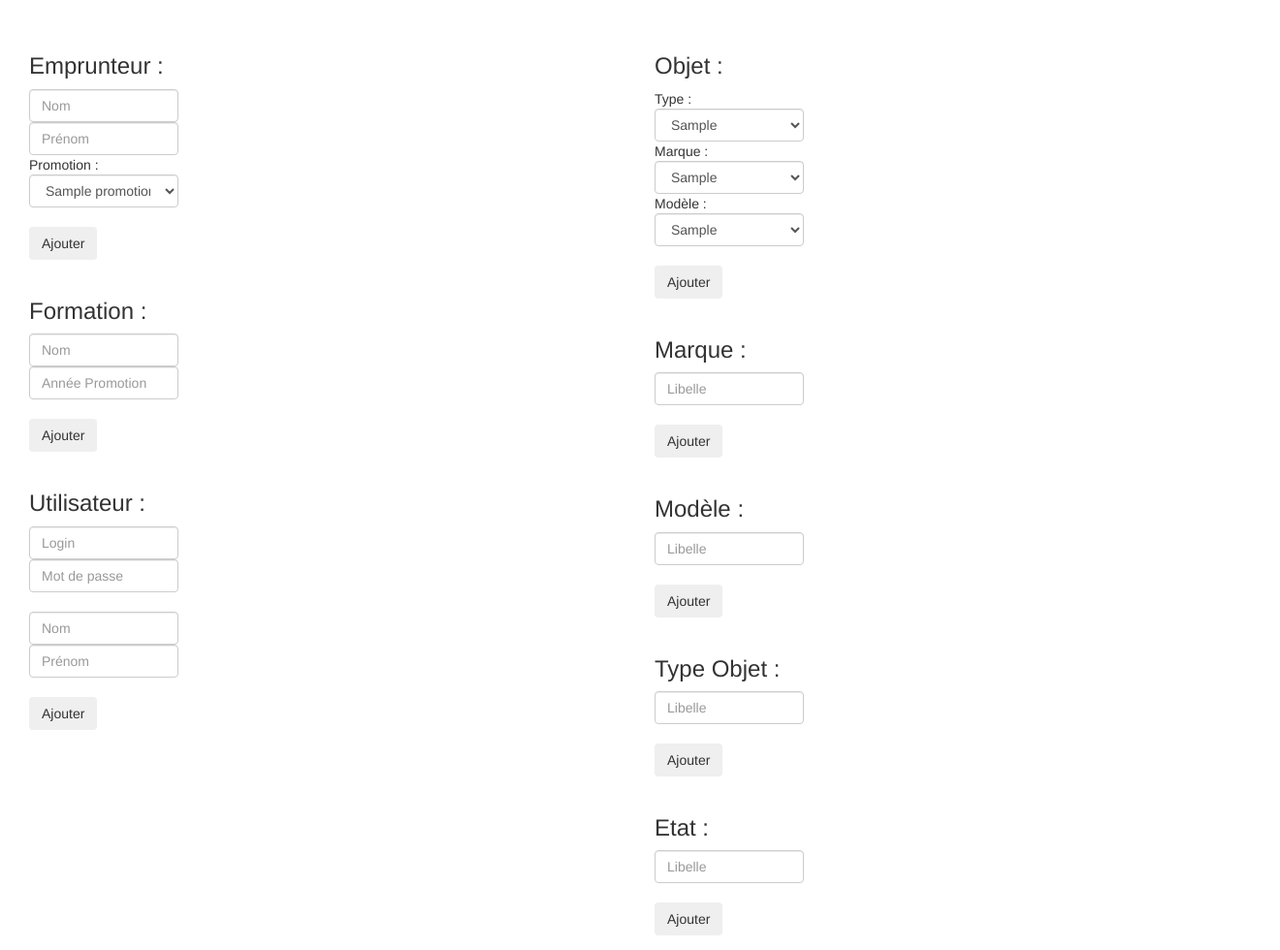
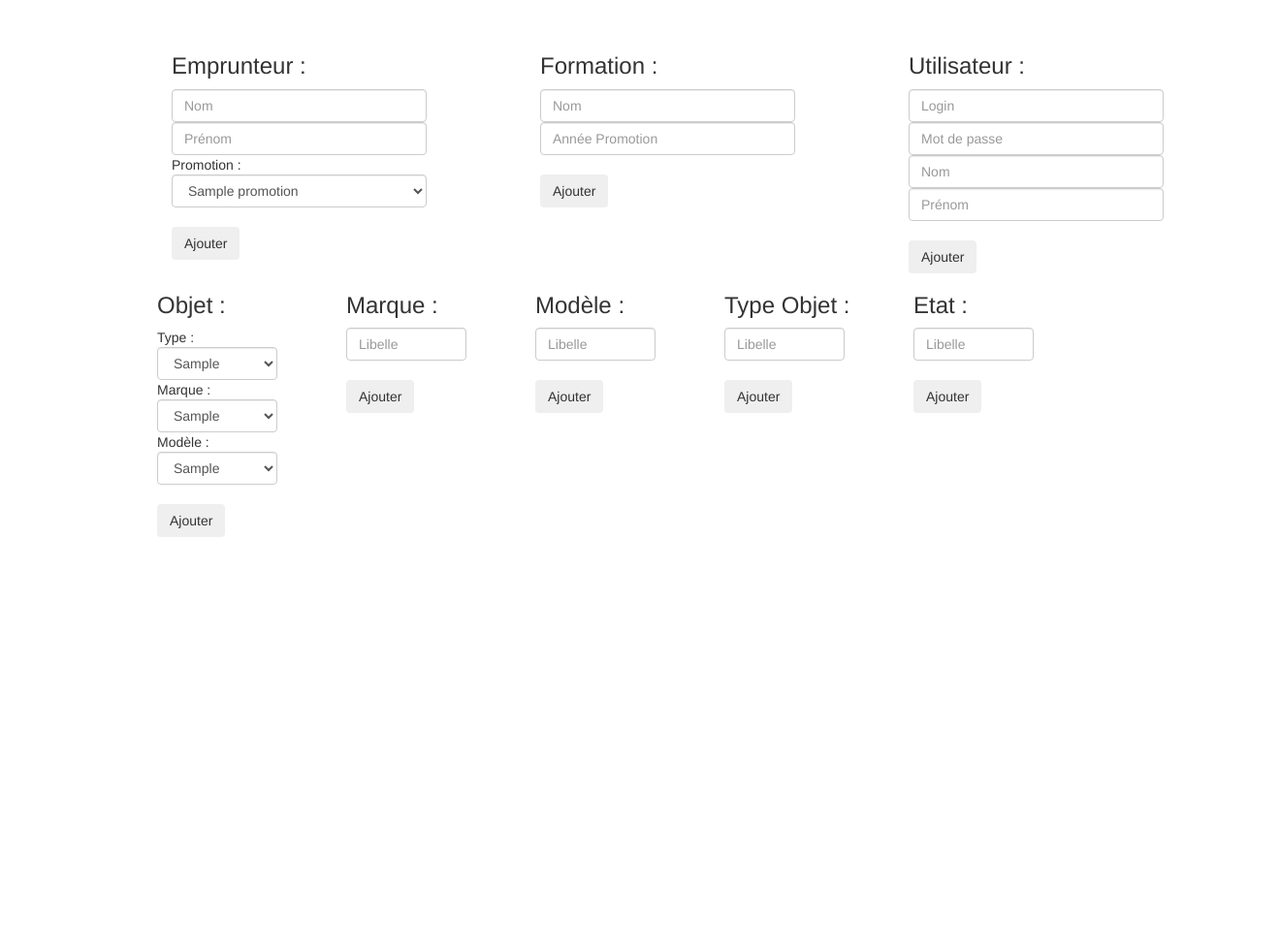
Before and after one commit to Poulpi59/Gestion_stock_epsi, a PHP site: page /pages/donnee.php in a window 1320 px wide. Shown: the part 141-1121 px from the top of the page at 97% size. After the commit the page ends 695 px from the top, so only its background shows below. Run offline with PHP 8.4, Linux system fonts and the light colour scheme; the visitor is signed in with stand-in values (Sample User, id 1); tables that the repository leaves empty or names only in its code hold one stand-in row (values such as "Sample post").

Commit message:
CSS Fix 2

```diff
--- a/css/style.css
+++ b/css/style.css
@@ -1,3 +1,16 @@
 .form-control{
     width: 25%;
 }
+
+.col-md-4 .form-control{
+    width: 75%;
+}
+
+.col-md-2 .form-control{
+    width: 75%;
+}
+
+.panel-body{
+    margin-left: 10%;
+    margin-right: 10%;
+}
--- a/pages/donnee.php
+++ b/pages/donnee.php
@@ -17,11 +17,14 @@ include("../includes/header.php");
 include_once("../includes/nav.php");
 ?>
 <div class="panel-body">
-    <div class="col-md-6">
+    <div class="container">
+        <div class=row">
+            <div class="col-md-4">
                 <h3>Emprunteur :</h3>
                 <form action="../libs/addSQL.php" method="post">
                     <input type="text" class="form-control" name="nom" placeholder="Nom" required class="form-control">
-            <input type="text" class="form-control" name="prenom" placeholder="Prénom" required class="form-control">
+                    <input type="text" class="form-control" name="prenom" placeholder="Prénom" required
+                           class="form-control">
                     <input type="hidden" name="func" value="2">
                     Promotion :
                     <select name="promo" class="form-control">
@@ -31,29 +34,38 @@ include_once("../includes/nav.php");
                             echo "<option value=" . $row["id"] . ">" . $row["nom"] . "</option>";
                         }
                         ?>
-            </select><br>
+                    </select>
+                    <br>
                     <input type="submit" value="Ajouter" class="btn">
                 </form>
-        <br>
+            </div>
+
+            <div class="col-md-4">
                 <h3>Formation :</h3>
                 <form action="../libs/addSQL.php" method="post">
                     <input type="text" class="form-control" name="nom" placeholder="Nom" required>
                     <input type="text" class="form-control" name="anneePromo" placeholder="Année Promotion" required>
-            <input type="hidden" name="func" value="4"><br>
+                    <input type="hidden" name="func" value="4">
+                    <br>
                     <input type="submit" value="Ajouter" class="btn">
                 </form>
-        <br>
+            </div>
+
+            <div class="col-md-4">
                 <h3>Utilisateur :</h3>
                 <form action="../libs/addSQL.php" method="post">
                     <input type="text" class="form-control" name="login" placeholder="Login" required>
-            <input type="text" class="form-control" name="mdp" placeholder="Mot de passe" required><br>
+                    <input type="text" class="form-control" name="mdp" placeholder="Mot de passe" required>
                     <input type="text" class="form-control" name="nom" placeholder="Nom" required>
                     <input type="text" class="form-control" name="prenom" placeholder="Prénom" required>
-            <input type="hidden" name="func" value="6"><br>
+                    <input type="hidden" name="func" value="6">
+                    <br>
                     <input type="submit" value="Ajouter" class="btn">
                 </form>
             </div>
-    <div class="col-md-6">
+        </div>
+        <div class="row">
+            <div class="col-md-2">
                 <h3>Objet :</h3>
                 <form action="../libs/addSQL.php" method="post">
                     Type :
@@ -80,37 +92,52 @@ include_once("../includes/nav.php");
                     }
                     ?>
                     </select>
-            <input type="hidden" name="func" value="10"><br>
+                    <input type="hidden" name="func" value="10">
+                    <br>
                     <input type="submit" value="Ajouter" class="btn">
                 </form>
-        <br>
+            </div>
+
+            <div class="col-md-2">
                 <h3>Marque :</h3>
                 <form action="../libs/addSQL.php" method="post">
                     <input type="text" class="form-control" name="libelle" placeholder="Libelle" required>
-            <input type="hidden" name="func" value="7"><br>
+                    <input type="hidden" name="func" value="7">
+                    <br>
                     <input type="submit" value="Ajouter" class="btn">
                 </form>
-        <br>
+            </div>
+
+            <div class="col-md-2">
                 <h3>Modèle :</h3>
                 <form action="../libs/addSQL.php" method="post">
                     <input type="text" class="form-control" name="libelle" placeholder="Libelle" required>
-            <input type="hidden" name="func" value="8"><br>
+                    <input type="hidden" name="func" value="8">
+                    <br>
                     <input type="submit" value="Ajouter" class="btn">
                 </form>
-        <br>
+            </div>
+
+            <div class="col-md-2">
                 <h3>Type Objet :</h3>
                 <form action="../libs/addSQL.php" method="post">
                     <input type="text" class="form-control" name="libelle" placeholder="Libelle" required>
-            <input type="hidden" name="func" value="9"><br>
+                    <input type="hidden" name="func" value="9">
+                    <br>
                     <input type="submit" value="Ajouter" class="btn">
                 </form>
-        <br>
+            </div>
+
+            <div class="col-md-2">
                 <h3>Etat :</h3>
                 <form action="../libs/addSQL.php" method="post">
                     <input type="text" class="form-control" name="libelle" placeholder="Libelle" required>
-            <input type="hidden" name="func" value="5"><br>
+                    <input type="hidden" name="func" value="5">
+                    <br>
                     <input type="submit" value="Ajouter" class="btn">
                 </form>
+            </div>
+        </div>
     </div>
 </div>
 </body>
```
Lines whose indentation alone changed are shown as unchanged.
